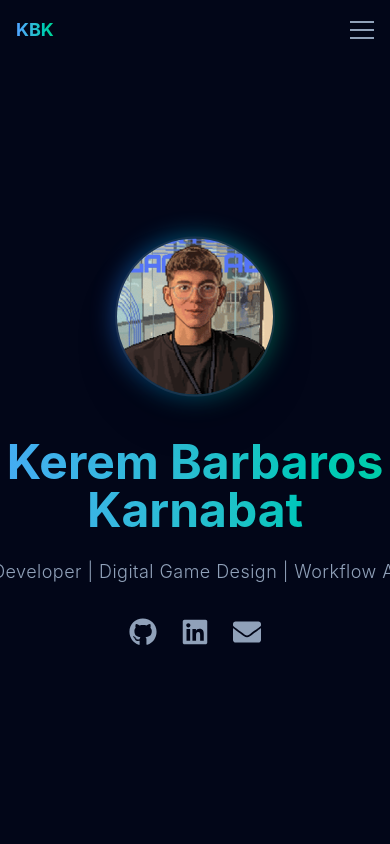
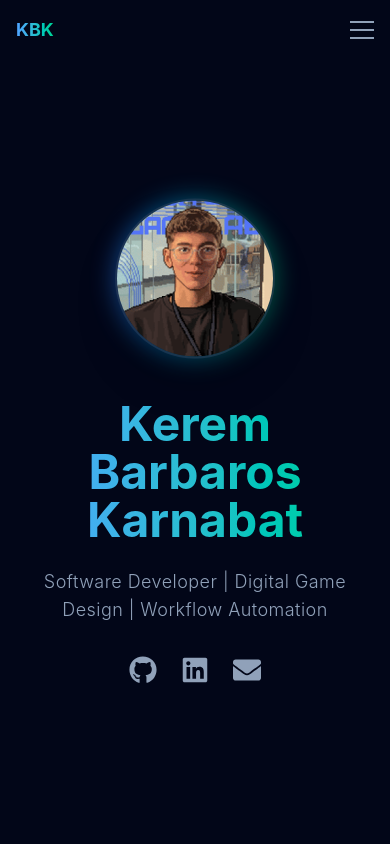
Before and after one commit to cadakerem/cadakerem.github.io, a React (Vite) app: page / in a window 390 px wide. Shown: the top 844 px of the page. Built offline with nearby package versions, Linux system fonts and the light colour scheme.

Commit message:
fix: apply whitespace-nowrap only on md+ screens

```diff
--- a/src/components/Hero.tsx
+++ b/src/components/Hero.tsx
@@ -26,7 +26,7 @@ export default function Hero() {
         <h1 className="text-5xl md:text-7xl font-bold mb-6 bg-clip-text text-transparent bg-gradient-to-r from-blue-400 to-emerald-400">
           Kerem Barbaros Karnabat
         </h1>
-        <h2 className="text-lg md:text-2xl text-slate-400 mb-8 max-w-3xl mx-auto font-light tracking-wide whitespace-nowrap">
+        <h2 className="text-lg md:text-2xl text-slate-400 mb-8 max-w-3xl mx-auto font-light tracking-wide md:whitespace-nowrap">
           Software Developer | Digital Game Design | Workflow Automation
         </h2>
 
```
